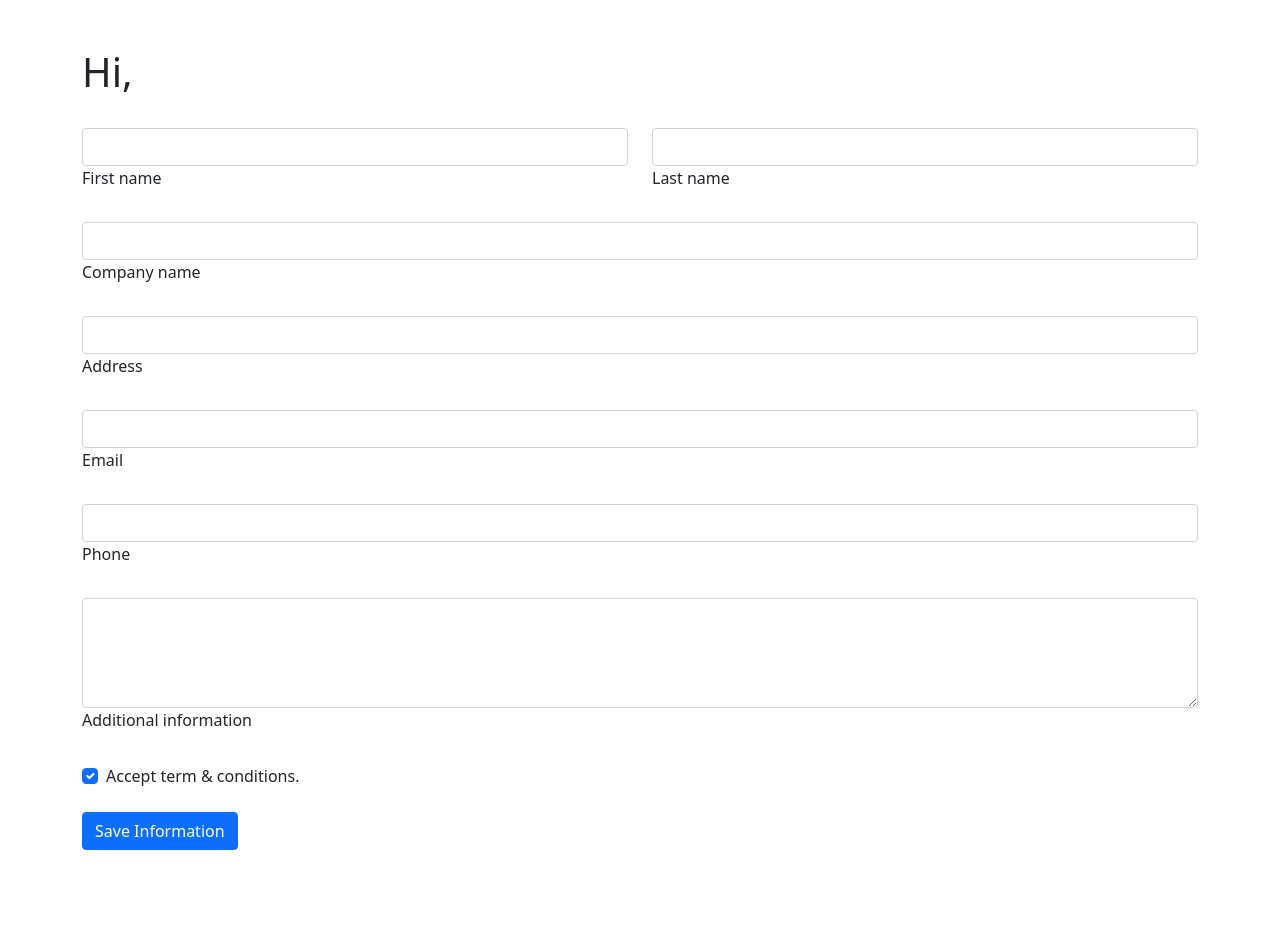
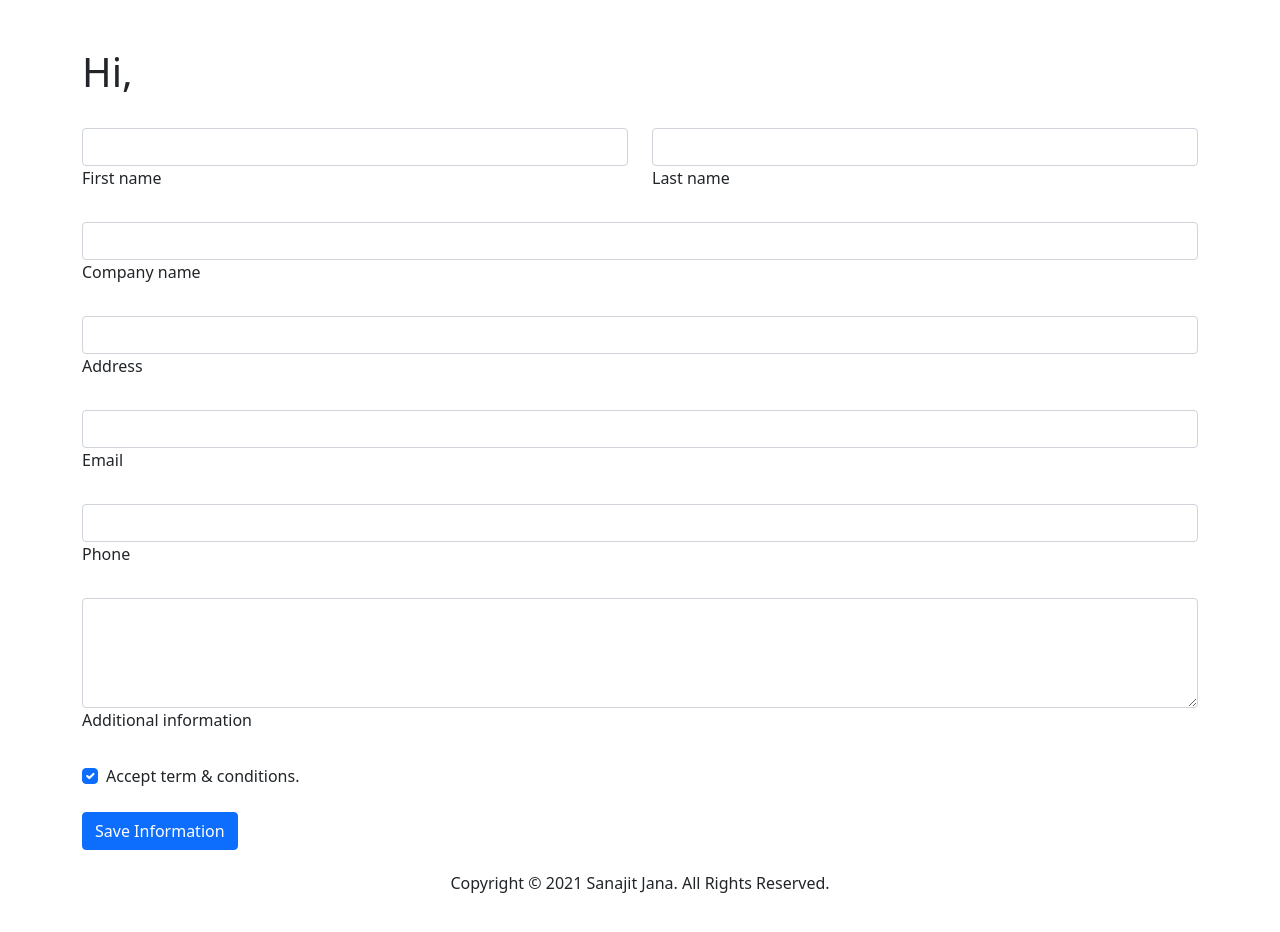
Before and after one commit to sanajitjana/react-js-forms, a React (Create React App) app: page / in a window 1280 px wide. Shown: the top 932 px of the page. Before the commit the page ends 874 px from the top, so only its background shows below. Built offline with nearby package versions, Linux system fonts and the light colour scheme.

Commit message:
add copyright

```diff
--- a/src/App.js
+++ b/src/App.js
@@ -143,6 +143,9 @@ const App = () => {
         >
           Save Information
         </button>
+        <h6 className="text-center pb-5">
+          Copyright &copy; 2021 Sanajit Jana. All Rights Reserved.
+        </h6>
       </div>
     </>
   );
```
